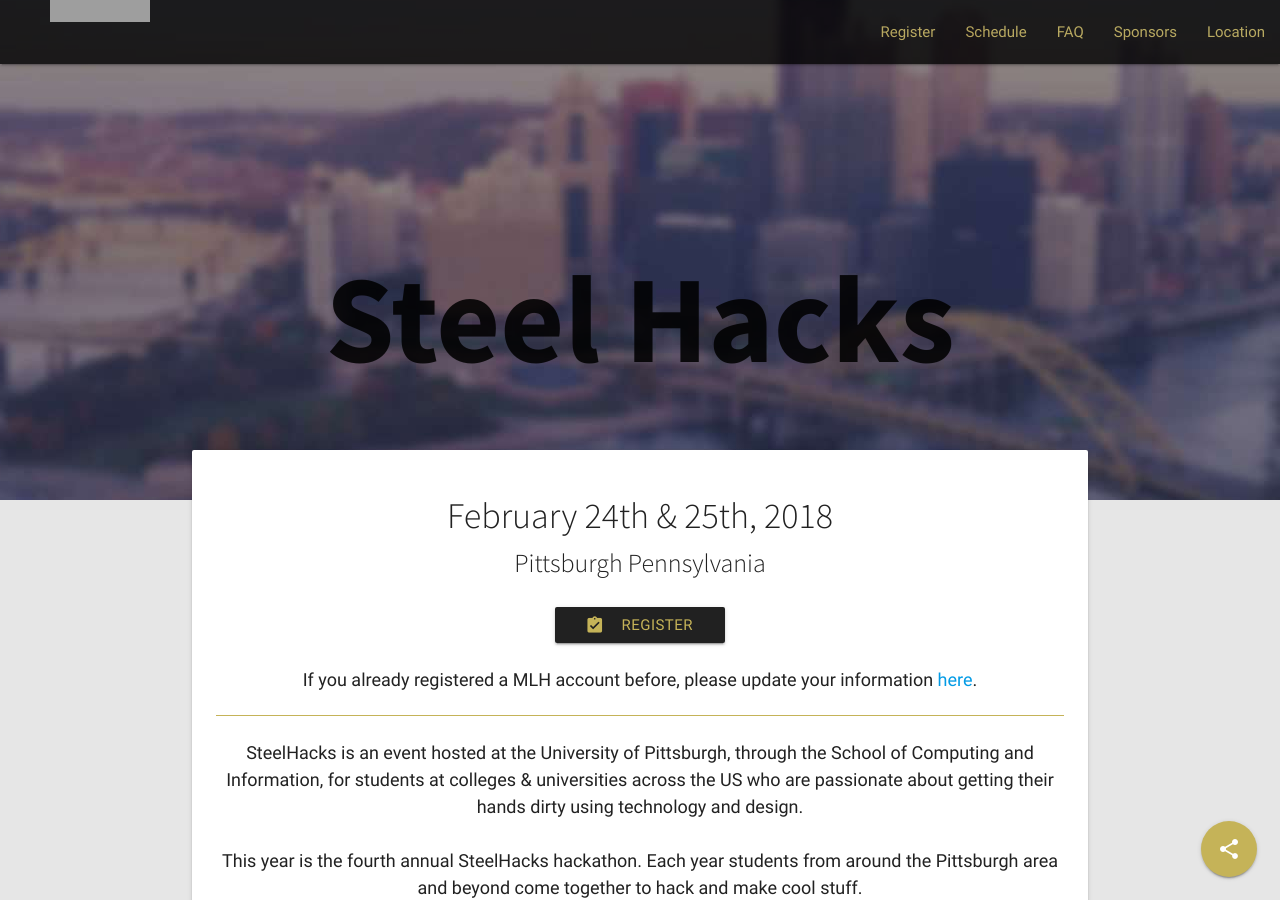
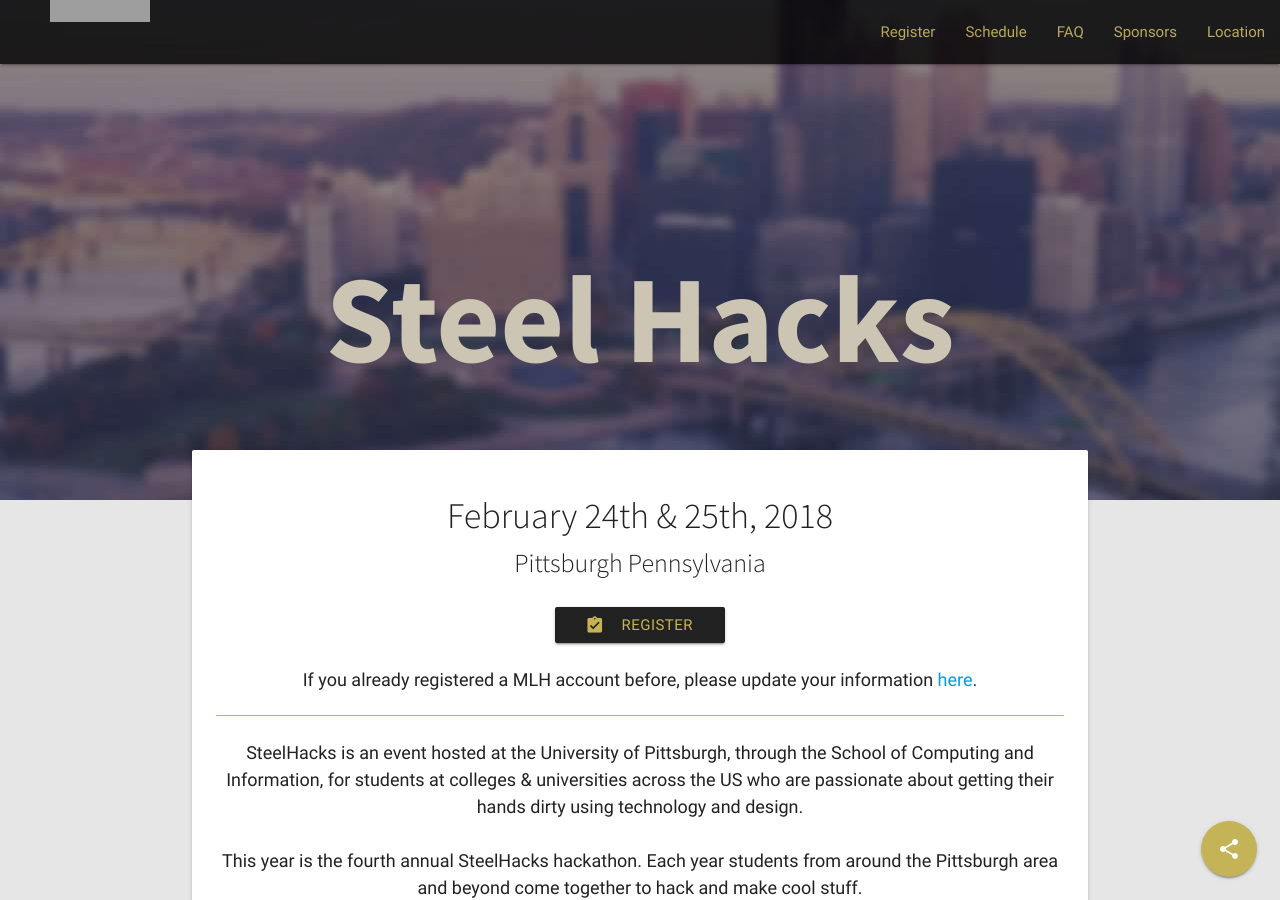
Before and after one commit to SteelHeads/steelhacks.com, a Jekyll site: the page built from index.html, in a window 1280 px wide and 900 px high. Built offline with Jekyll 4.4.1, drawn with Linux system fonts in a browser that asks for light colours; grey boxes are pictures that could not be loaded.

Commit message:
Fix extra #

```diff
--- a/index.html
+++ b/index.html
@@ -54,7 +54,7 @@
 
 <body>
 
-  <h1 id="siteTitle"style="color: ##CDC5B3">Steel Hacks</h1>
+  <h1 id="siteTitle"style="color: #CDC5B3">Steel Hacks</h1>
   <div class="parallax-container">
       <div class="parallax"><img src="img/headerbg.jpg"></div>
     </div>
```
